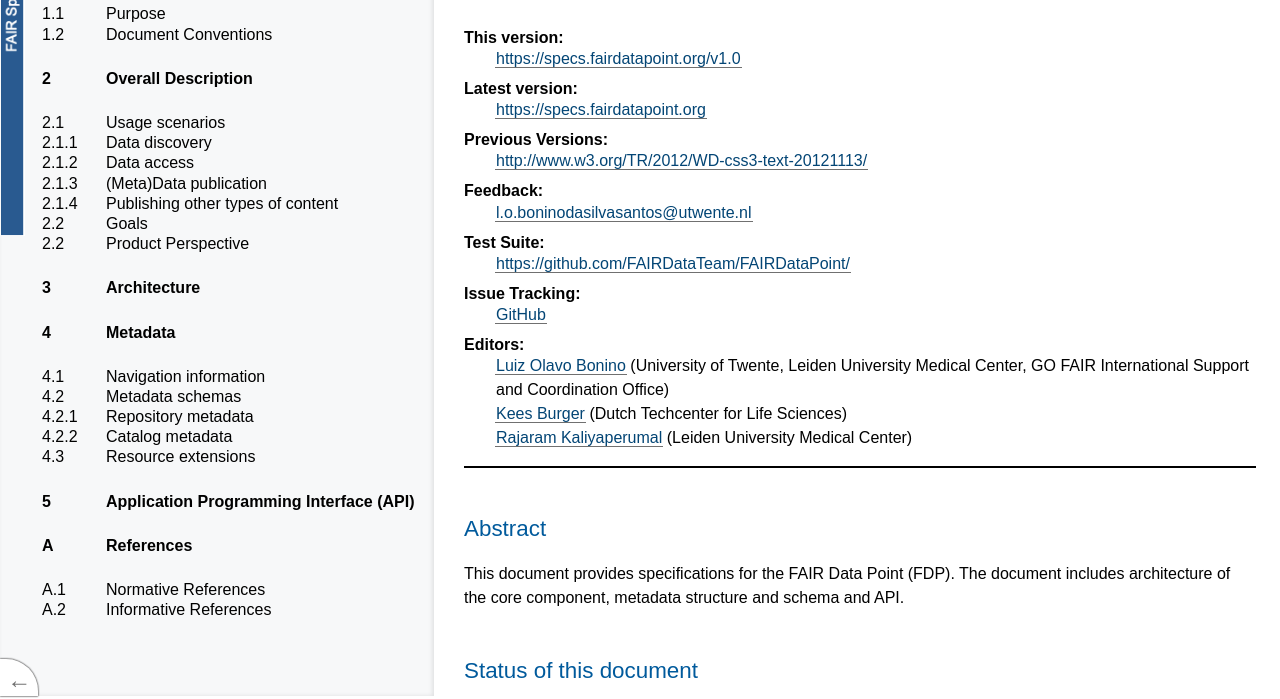
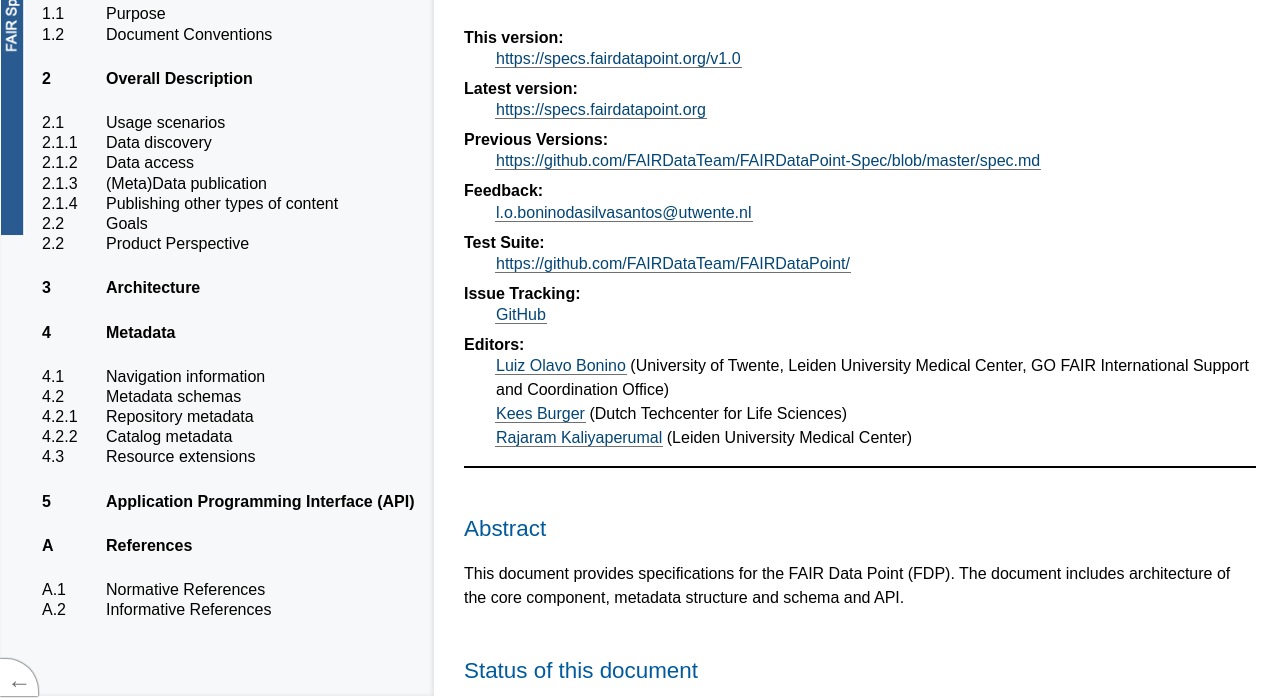
Before and after one commit to FAIRDataTeam/FAIRDataPoint-Spec, a plain HTML site: page index.html in a window 1280 px wide. Shown: the part 104-803 px from the top of the page. Drawn offline with Linux system fonts and the light colour scheme.

Commit message:
Updated link to the preivous version.

```diff
--- a/index.html
+++ b/index.html
@@ -36,7 +36,7 @@
 				 <dt>Latest version:</dt>
 				 <dd><a href="https://specs.fairdatapoint.org">https://specs.fairdatapoint.org</a></dd>
 				 <dt>Previous Versions:</dt>
-				 <dd><a href="http://www.w3.org/TR/2012/WD-css3-text-20121113/" rel="previous">http://www.w3.org/TR/2012/WD-css3-text-20121113/</a></dd>
+				 <dd><a href="https://github.com/FAIRDataTeam/FAIRDataPoint-Spec/blob/master/spec.md" rel="previous">https://github.com/FAIRDataTeam/FAIRDataPoint-Spec/blob/master/spec.md</a></dd>
 				 <dt>Feedback:</dt>
 				 <dd><span><a href="mailto:l.o.bonino@utwente.nl?subject=%5Bfdof-spec%5D%20YOUR%20TOPIC%20HERE">l.o.boninodasilvasantos@utwente.nl</a></span></dd>
 				 <dt>Test Suite:</dt>
```
